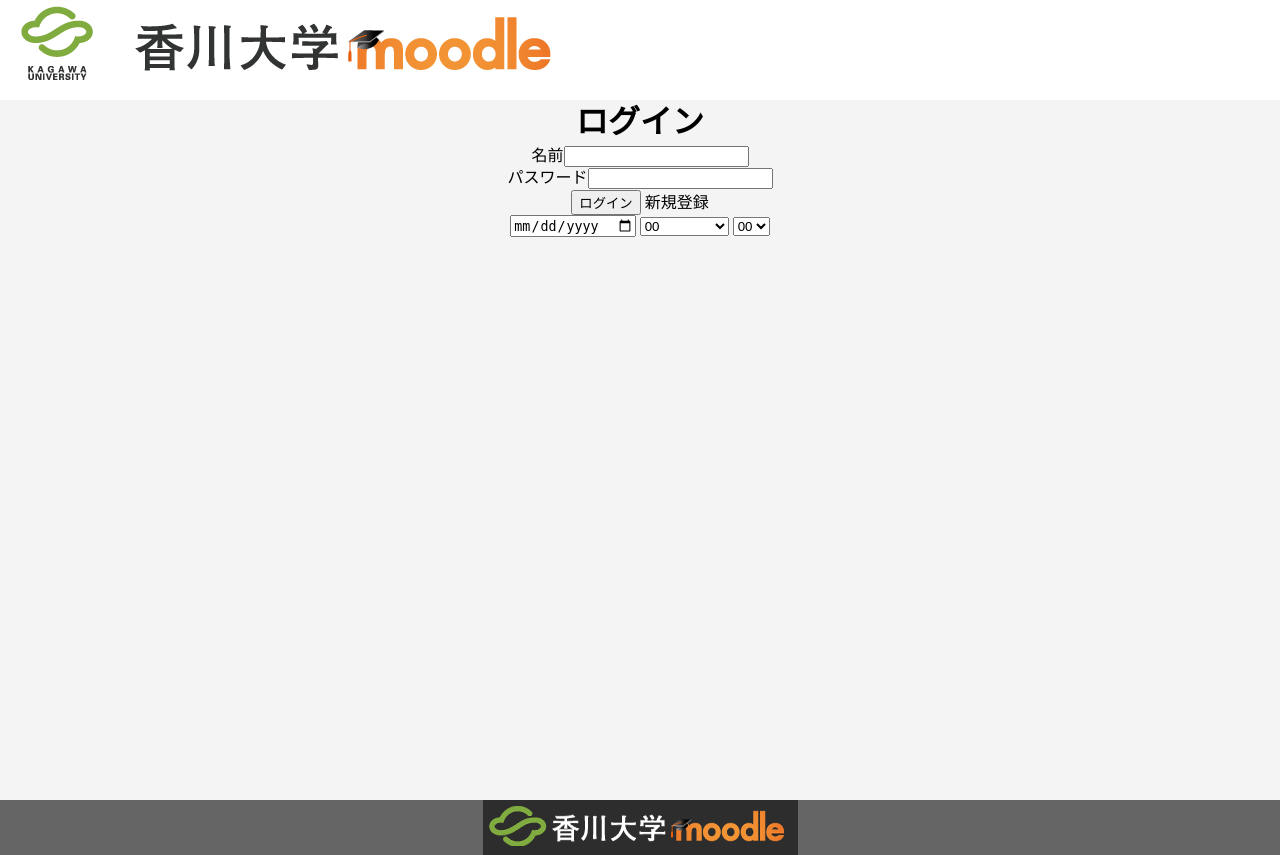
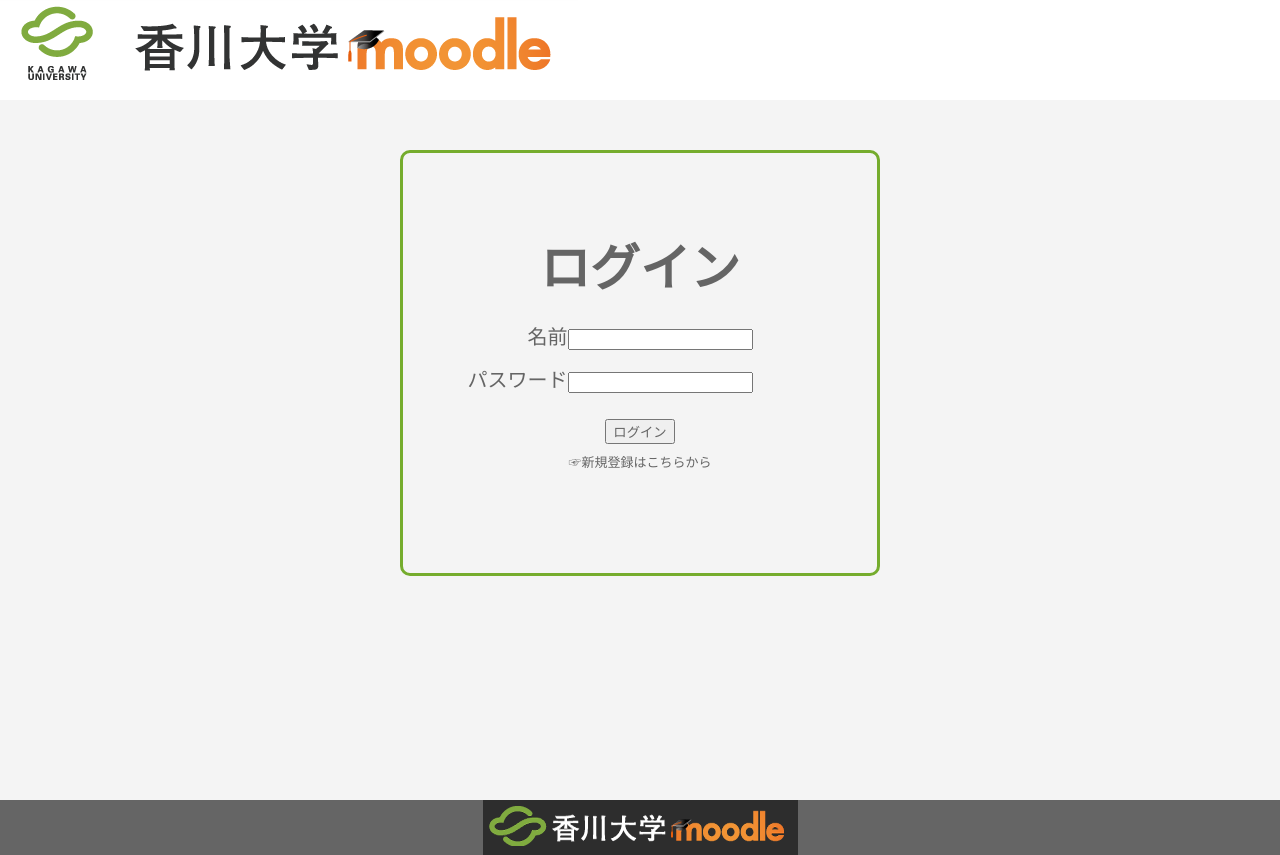
Before and after one commit to Itsukifujita/picon-, a Flask app: page /login in a window 1280 px wide. Shown: the part 50-905 px from the top of the page. Run offline with Flask 2, Linux system fonts and the light colour scheme; some libraries are stand-ins or nearby versions.

Commit message:
ログイン、新規登録画面完了

```diff
--- a/static/css/style.css
+++ b/static/css/style.css
@@ -51,3 +51,56 @@
 }
 
 /* ログイン画面 */
+.box2 {
+	position:relative;
+	top: 50px;
+	/* width: 500px; */
+	height: 250px;
+    padding: 85px 1em;
+    margin: 0 400px;
+    /* font-weight: bold; */
+    /* color: #6091d3;文字色 */
+    /* background: #FFF; */
+    border: solid 3px #75ac2d;/*線*/
+    border-radius: 10px;/*角の丸み*/
+}
+
+.login_title{
+	font-family: 'Courier New', Courier, monospace;
+	color: #656565;
+	padding-top: 0px;
+	font-size: 50px;
+	/* padding-bottom: 10px; */
+}
+
+.login_name, .login_pass, .button, #login_button{
+	color: #656565;
+	text-align: center;
+}
+.login_name, .login_pass{
+	margin: 15px;
+	font-size: 20px;
+}
+.login_name{
+
+}
+.login_pass{
+	margin-right: 75px;
+}
+#login_button{
+	margin-top:10px;
+	/* margin-right: 5px;
+	margin-left: 200px; */
+}
+.button{
+	font-size: small;
+	display: flex;
+  flex-direction: column;
+	/* margin-left: 690px; */
+	margin-top: 10px;
+	align-items: center;
+}
+#login_error_message{
+	color: rgb(204, 0, 0);
+	margin-top: 20px;
+}
--- a/templates/login.html
+++ b/templates/login.html
@@ -1,13 +1,16 @@
 {% extends 'base.html' %}
 {% block content %}
+<div class="box2">
 
     <h1 class="login_title">ログイン</h1>
-    <p class="login_name">名前<input type="text" name="member_name" id="input_login_name" maxlength="10"></p>
-    <p class="login_pass">パスワード<input type="password" name="member_pass" id="input_login_pass" maxlength="30"></p>
+    <p class="login_name">名前<input type="text" name="member_name" id="input_login_name" class="input_text" maxlength="10"></p>
+    <p class="login_pass">パスワード<input type="password" name="member_pass" id="input_login_pass" class="input_text" maxlength="30"></p>
     <input type="submit" name="login"  id="login_button" value="ログイン">
-    <a href="/entry" class="button">新規登録</a>
+    <a href="/entry" class="button">☞新規登録はこちらから</a>
     <div id="login_error_message"></div>
-    <input type="date">
+
+</div>
+    <!-- <input type="date">
     <select>
         <option value="Aries">00</option>
 <option value="Taurus">01</option>
@@ -26,7 +29,7 @@
         <option value="Aries">00</option>
 <option value="Taurus">15</option>
 <option value="Gemini">30</option>
-<option value="Cancer">45</option>
+<option value="Cancer">45</option> -->
     </select>
 
 
```
Also changed, not shown: templates/entry.html (+7 -3 lines).
